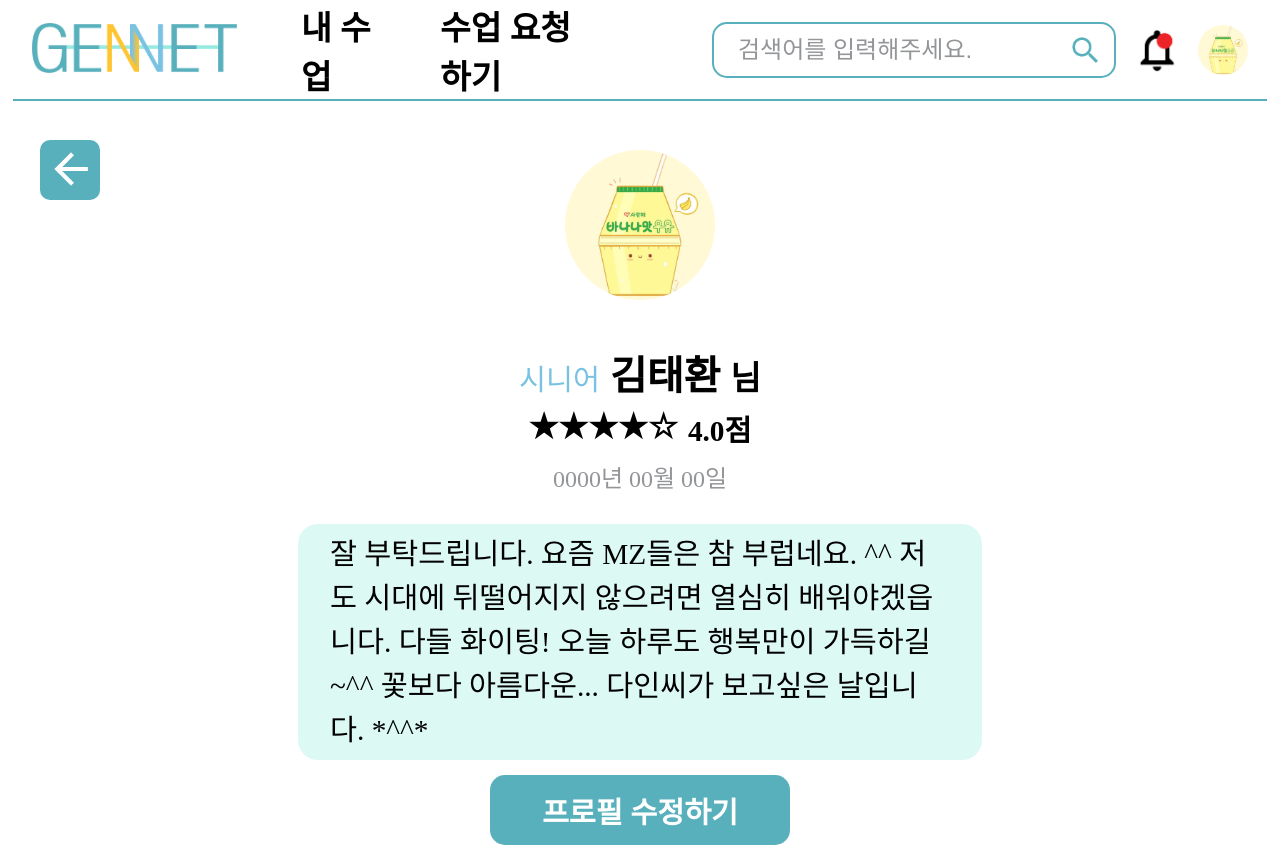
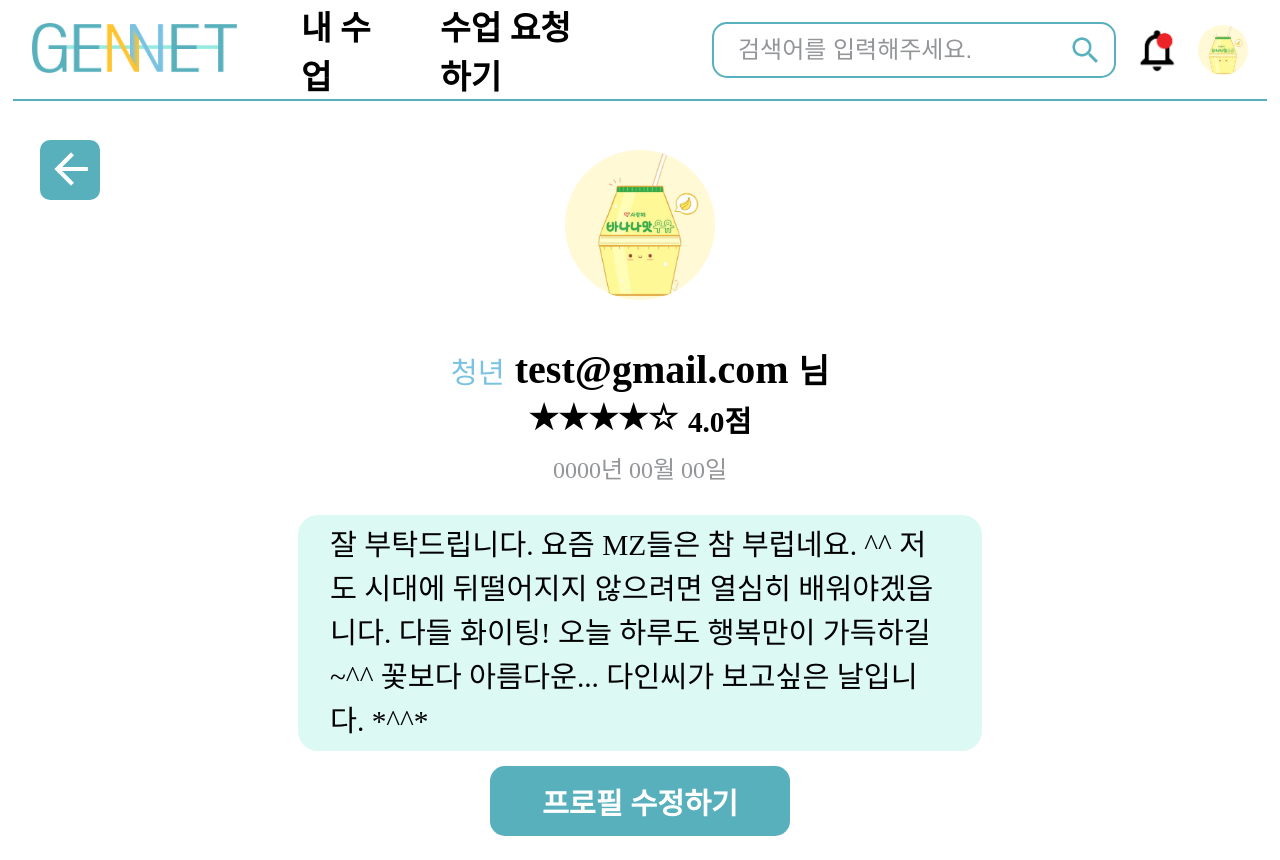
Before and after one commit to taehwan01/gennet-react, a React (Create React App) app: page /youth/profile in a window 1280 px wide. Built offline with nearby package versions, Linux system fonts and the light colour scheme.

Commit message:
feat: 하드코딩 제거

```diff
--- a/src/App.css
+++ b/src/App.css
@@ -47,8 +47,14 @@
   .font-22pt {
     font-size: 22pt;
   }
+  .font-20pt {
+    font-size: 20pt;
+  }
   .font-18pt {
     font-size: 18pt;
+  }
+  .font-15pt {
+    font-size: 15pt;
   }
   .youth-color {
     color: #7ac2e2;
--- a/src/pages/ClassDescription/ClassDescription.jsx
+++ b/src/pages/ClassDescription/ClassDescription.jsx
@@ -38,7 +38,9 @@ function ClassDescription() {
               <div className={styles.tutorEvaluate}>
                 {user.type === 'SENIOR' ? (
                   <>
-                    <span className={styles.tutorReview}>{`${'★'.repeat(review)}${'☆'.repeat(5 - review)}`}</span>
+                    <span className={styles.tutorReview}>{`${'★'.repeat(
+                      review,
+                    )}${'☆'.repeat(5 - review)}`}</span>
                     <span className={styles.tutorScore}>4.0점</span>
                   </>
                 ) : (
@@ -54,11 +56,20 @@ function ClassDescription() {
               <div className={styles.category}>
                 <Button buttonStyle={categoryBtn} tag='식사주문' />
               </div>
-              <span className={`${styles.classTitle} font-bold ${user.type === 'SENIOR' ? 'font-25pt' : 'font-25pt'}`}>
+              <span
+                className={`${styles.classTitle} font-bold ${
+                  user.type === 'SENIOR' ? 'font-25pt' : 'font-22pt'
+                }`}
+              >
                 버거킹 키오스크 수업
               </span>
-              <span className={`${styles.classInformation} ${user.type === 'SENIOR' ? 'font-20pt' : 'font-18pt'}`}>
-                프랜차이즈 버거 브랜드인 버거킹의 키오스크를 다뤄봅시다.옵션 선택부터 결제까지 차근차근 알려드려요.
+              <span
+                className={`${styles.classInformation} ${
+                  user.type === 'SENIOR' ? 'font-20pt' : 'font-18pt'
+                }`}
+              >
+                프랜차이즈 버거 브랜드인 버거킹의 키오스크를 다뤄봅시다.옵션
+                선택부터 결제까지 차근차근 알려드려요.
               </span>
             </div>
             <div className={styles.bottom}>
--- a/src/pages/SettingProfile/SettingProfile.jsx
+++ b/src/pages/SettingProfile/SettingProfile.jsx
@@ -45,9 +45,12 @@ function SettingProfile() {
                 user.type === 'SENIOR' ? 'senior-color' : 'youth-color'
               }`}
             >
-              시니어
+              {user.type === 'SENIOR' ? '시니어' : '청년'}
             </span>
-            <span className={`${styles.nameTxt} font-bold`}> 김태환 </span>
+            <span className={`${styles.nameTxt} font-bold`}>
+              {' '}
+              {user.email}{' '}
+            </span>
             <span className={`${styles.nimTxt} font-bold`}>님</span>
           </p>
 
```
